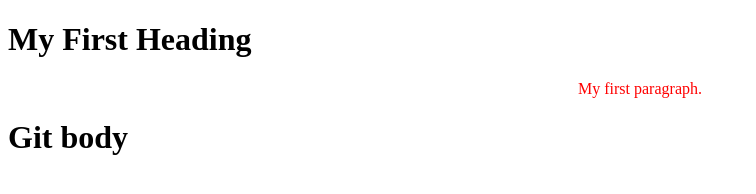
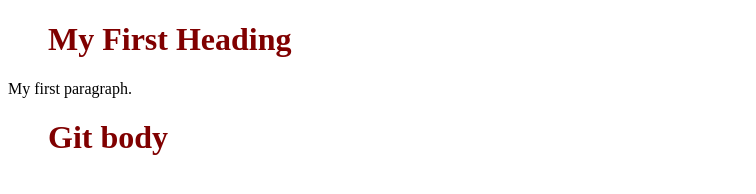
Before and after one commit to arunsab/git-dem-loc-rep, a plain HTML site: page index.html in a window 1280 px wide. Shown: the whole page, without its empty margins (0-756 px from the left). Drawn offline with Linux system fonts and the light colour scheme.

Commit message:
external css

```diff
--- a/index.html
+++ b/index.html
@@ -1,16 +1,10 @@
 <!DOCTYPE html>
 <html>
 <body>
-
+<link rel="stylesheet" href="style.css">
 <h1>My First Heading</h1>
 <p>My first paragraph.</p>
 <title> Git </title>
-<style>
-p {
-  color: red;
-  text-align: center;
-}
-</style>
 </body>
 <h1> Git body </h1>
 </html>
--- /dev/null
+++ b/style.css
@@ -0,0 +1,10 @@
+<style>
+body {
+  background-color: linen;
+}
+
+h1 {
+  color: maroon;
+  margin-left: 40px;
+}
+</style>
```
